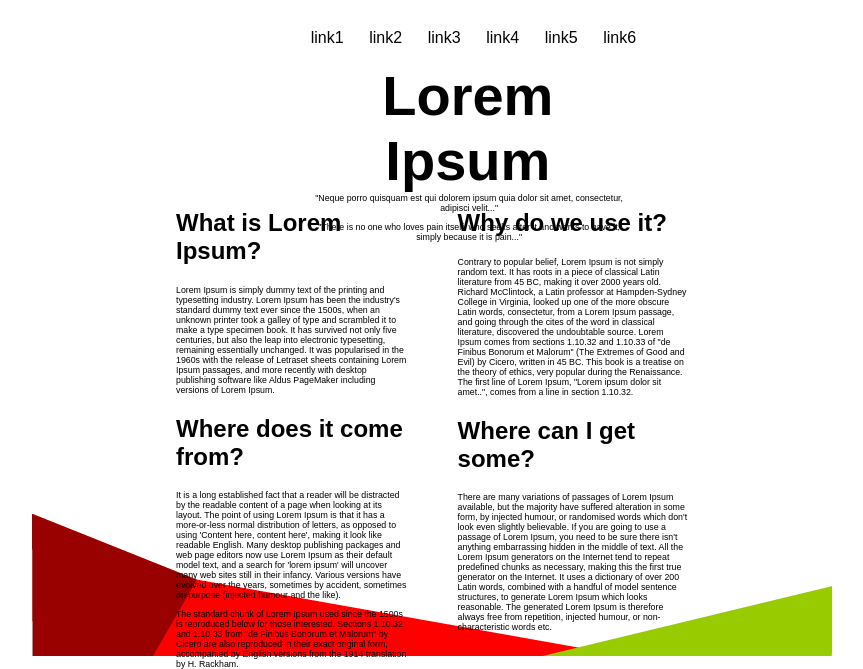
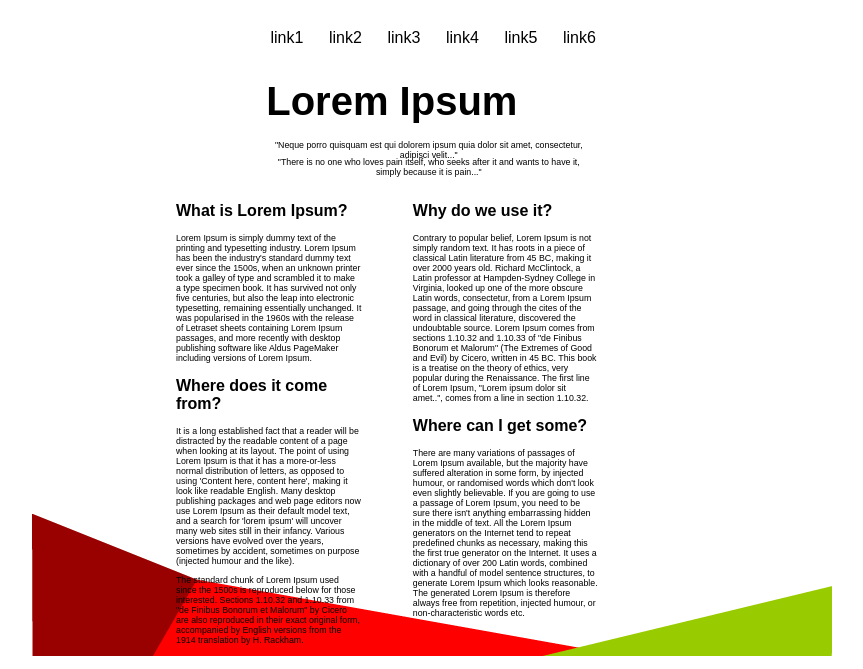
Before and after one commit to rs126/RioSaliansP6WebDev, a website: page index.html in a window 1280 px wide. Shown: the part 144-813 px from the top of the page, without its empty margins (216-1079 px from the left). Drawn offline with Linux system fonts and the light colour scheme.

Commit message:
update 3

```diff
--- a/css/style.css
+++ b/css/style.css
@@ -43,7 +43,7 @@ html {
   width: 30vw;
   text-align: center;
   /* background-color: blue; */
-  margin-left: 12%;
+  margin-left: 5%;
    text-align: center;
 
 }
@@ -52,11 +52,12 @@ html {
 
   margin-top: 0;
   margin-left: 5vw;
+  margin-bottom: -5vh;
 }
 
 
 h1{
-  font-size: 7vh;
+  font-size: 5vh;
   margin-left:  16%;
   margin-bottom: 0;
   margin-top: 0;
@@ -90,7 +91,7 @@ a {
 
 .div2{
   height: 30vh;
-  width: 40vw;
+  width: 33vw;
   /* background-color: orange; */
   margin-top: 2vh;
   display: flex;
@@ -107,7 +108,7 @@ a {
 }
 
 .div2 h2{
-  font-size: 3vh;
+  font-size: 2vh;
 }
 
 
```
